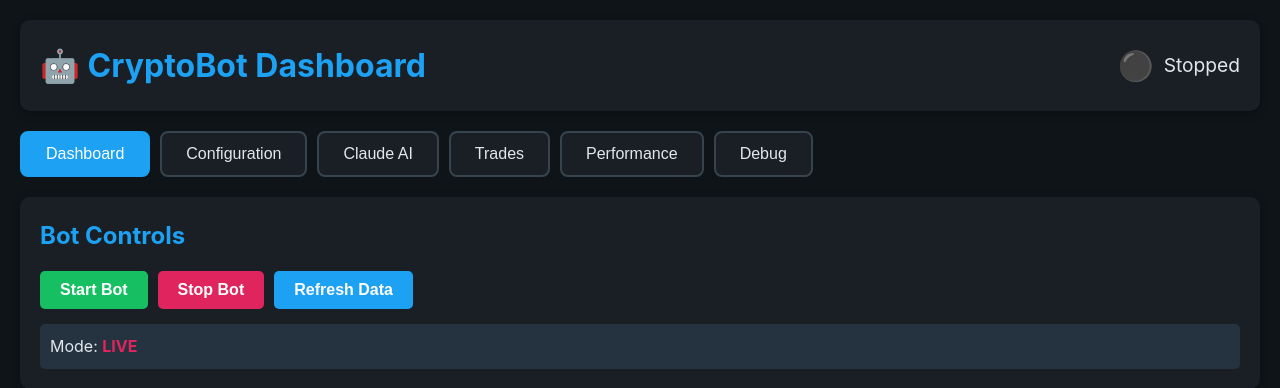
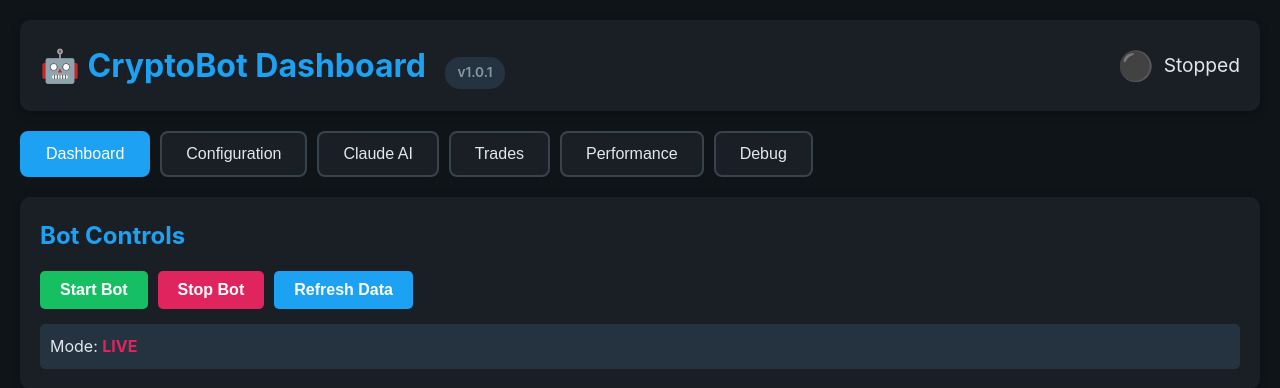
Before and after one commit to vorsoth100/CryptoBot3000, a Flask app: page / in a window 1280 px wide. Shown: the top 388 px of the page. Run offline with Flask 3, Linux system fonts and the light colour scheme.

Commit message:
v1.0.1 - Add version display to GUI header

```diff
--- a/src/__init__.py
+++ b/src/__init__.py
@@ -3,5 +3,5 @@ CryptoBot - Automated Cryptocurrency Trading Bot
 For Coinbase Advanced Trade API
 """
 
-__version__ = "1.0.0"
+__version__ = "1.0.1"
 __author__ = "CryptoBot Team"
--- a/web/app.py
+++ b/web/app.py
@@ -16,6 +16,7 @@ sys.path.insert(0, os.path.dirname(os.path.dirname(os.path.abspath(__file__))))
 
 from src.trading_bot import TradingBot
 from src.config_manager import ConfigManager
+from src import __version__
 
 app = Flask(__name__)
 app.config['SECRET_KEY'] = 'cryptobot-secret-key-change-in-production'
@@ -29,13 +30,13 @@ bot_thread = None
 @app.route('/')
 def index():
     """Main dashboard page"""
-    return render_template('index.html')
+    return render_template('index.html', version=__version__)
 
 
 @app.route('/health')
 def health():
     """Health check endpoint"""
-    return jsonify({"status": "healthy", "timestamp": datetime.now().isoformat()})
+    return jsonify({"status": "healthy", "timestamp": datetime.now().isoformat(), "version": __version__})
 
 
 @app.route('/api/status')
@@ -43,9 +44,10 @@ def get_status():
     """Get bot status"""
     if bot:
         status = bot.get_status()
+        status['version'] = __version__
         return jsonify(status)
     else:
-        return jsonify({"running": False, "error": "Bot not initialized"})
+        return jsonify({"running": False, "error": "Bot not initialized", "version": __version__})
 
 
 @app.route('/api/config', methods=['GET'])
@@ -306,7 +308,7 @@ def get_claude_logs():
 def main():
     """Run Flask server"""
     print("=" * 80)
-    print("CryptoBot Web Dashboard Starting...")
+    print(f"CryptoBot Web Dashboard v{__version__} Starting...")
     print("=" * 80)
     print("Dashboard will be available at http://localhost:8779")
     print("=" * 80)
--- a/web/static/css/styles.css
+++ b/web/static/css/styles.css
@@ -34,6 +34,19 @@ header {
 header h1 {
     font-size: 2em;
     color: #1da1f2;
+    display: inline-block;
+    margin-right: 15px;
+}
+
+.version-badge {
+    display: inline-block;
+    background: #253341;
+    color: #8899a6;
+    padding: 5px 12px;
+    border-radius: 15px;
+    font-size: 0.85em;
+    font-weight: 600;
+    vertical-align: middle;
 }
 
 .bot-status {
--- a/web/templates/index.html
+++ b/web/templates/index.html
@@ -10,7 +10,10 @@
     <div class="container">
         <!-- Header -->
         <header>
-            <h1>🤖 CryptoBot Dashboard</h1>
+            <div>
+                <h1>🤖 CryptoBot Dashboard</h1>
+                <span class="version-badge">v{{ version }}</span>
+            </div>
             <div class="bot-status">
                 <span id="bot-status-indicator" class="status-indicator stopped">⚫</span>
                 <span id="bot-status-text">Stopped</span>
```
